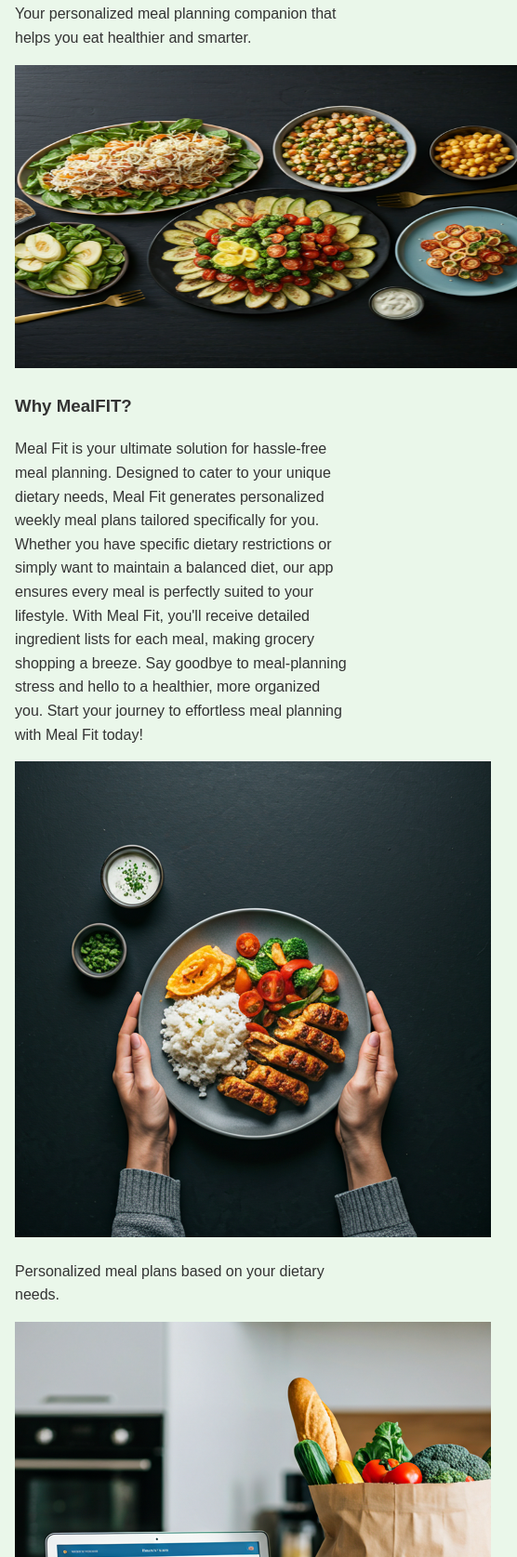
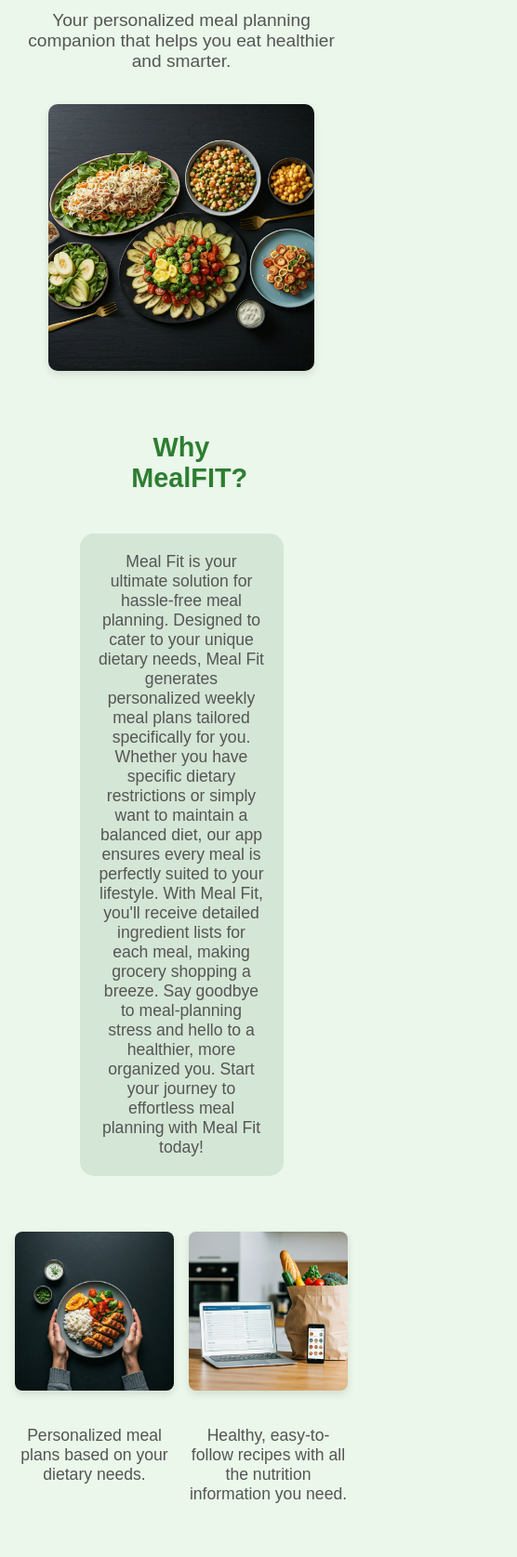
Before and after one commit to AlliVictor/COMP-3504-Project-Meal-Fit, a website: page index.html in a window 390 px wide. Shown: the part 325-2000 px from the top of the page at 93% size, 556 px wide, since content can reach past the window. Drawn offline with Linux system fonts and the light colour scheme.

Commit message:
Readding Home page Css Complete

```diff
--- a/scripts/mealapp.js
+++ b/scripts/mealapp.js
@@ -224,8 +224,6 @@ document.addEventListener('DOMContentLoaded', () => {
             value: meal[nutrient.field] || 'N/A' // Use 'N/A' if the nutrient name is missing
         }));
     }
-
-
 
     // Users Page
     function renderUsers() {
--- a/styles/main.css
+++ b/styles/main.css
@@ -5,24 +5,13 @@ body {
     padding: 0;
     background-color: #eaf7ea; /* Soft green background */
     color: #333;
-    line-height: 1.6;
-}
-
-/* Center non-meal pages */
-main.centered-content {
-    display: flex;
-    justify-content: center;
-    align-items: center;
-    min-height: calc(100vh - 120px); /* Adjust for header height */
-    text-align: center;
-    flex-direction: column;
 }
 
 /* Header Styling */
 header {
     background-color: #2e7d32; /* Dark green */
     color: #fff;
-    padding: 1em;
+    padding: 1.5em;
     text-align: center;
     box-shadow: 0 4px 8px rgba(0, 0, 0, 0.2);
 }
@@ -54,15 +43,118 @@ nav button:hover {
     transform: scale(1.05); /* Subtle scaling effect */
 }
 
-/* Main Content */
+/* Main Content Styling */
 main {
     padding: 2em 1em;
+}
+
+.intro {
+    text-align: center;
+    margin-bottom: 2em;
+    padding-bottom: 30px;
+}
+
+.intro h2 {
+    font-size: 2em;
+    color: #2e7d32;
+}
+
+.intro p {
+    font-size: 1.2em;
+    color: #555;
+}
+
+.intro-image {
+    max-width: 80%;
+    height: auto;
+    margin-top: 1em;
+    border-radius: 10px;
+    box-shadow: 0px 4px 8px rgba(0, 0, 0, 0.1);
+}
+
+/* Features Section */
+.features {
+    display: flex;
+    justify-content: center;
+    align-items: center;
+    gap: 30px;
+    margin-bottom: 3em;
+    padding-top: 60px;
+}
+
+.whymealfit {
+    font-size: 1.8em;
+    text-align: center;
+    width: 30%;
+    margin: 0 auto; /* Centers the element horizontally */
+    margin-bottom: 1.5em;
+    color: #2e7d32;
+}
+
+.feature-item {
+    width: 30%;
+    text-align: center;
+}
+
+.feature-container {
+    display: flex;
+    justify-content: center;
+    align-items: flex-start;
+    gap: 1em;
+}
+
+.feature-image {
+    width: 100%;
+    height: auto;
+    border-radius: 8px;
+    box-shadow: 0px 4px 8px rgba(0, 0, 0, 0.1);
+    margin-bottom: 1em;
+}
+
+.feature-item p {
+    font-size: 1.1em;
+    color: #555;
+}
+
+.homepagedescription {
+    width: 50%;
+    font-size: 1.1em;
+    color: #555;
+    border: 0px solid #006400; /* Thick, dark green border */
+    border-radius: 15px; /* Rounds the corners */
+    background-color: #d4e6d5; /* Softer green background */
+    margin: 0 auto; /* Centers the block element horizontally */
+    text-align: center; /* Centers text inside the container */
+    padding: 20px; /* Adds padding inside the container */
+}
+
+.homepagedescription p {
+    width: 30%; /* Set the width of the paragraph */
+    margin: 0 auto; /* Centers the paragraph inside the container */
+}
+
+
+/* Responsive Design */
+@media (max-width: 768px) {
+    .features {
+        flex-direction: column;
+        align-items: center;
+    }
+
+    .feature-item {
+        width: 70%;
+        margin-bottom: 2em;
+    }
+
+    .intro-image {
+        width: 100%;
+    }
 }
 
 /* Form Elements */
 form input, form select, form button {
     display: block;
-    margin: 10px auto;
+    margin: 10px 0;
     padding: 0.5em;
     font-size: 1em;
     border: 1px solid #ccc;
@@ -114,12 +206,12 @@ form input, form select, form button {
 
 /* Meal List Items */
 #mealPlanList li {
-    list-style-type: none ;
     margin: 10px;
     padding: 15px;
     background-color: #e8f5e9; /* Very light green */
     border: 1px solid #c8e6c9;
     border-radius: 8px;
+     list-style-type: none;
     transition: background-color 0.3s ease, transform 0.2s ease;
     cursor: pointer;
 }
@@ -236,34 +328,40 @@ form input, form select, form button {
     box-shadow: 0 4px 8px rgba(0, 0, 0, 0.1); /* Add shadow for a subtle elevation effect */
 }
 
+/* Table header styling */
+#mealsTable thead {
+    background-color: #4CAF50; /* Green theme for header */
+    color: white;
+}
+
 #mealsTable th, #mealsTable td {
     padding: 12px 20px; /* Padding inside cells */
     text-align: left; /* Align text to the left */
     border: 1px solid #ddd; /* Light border around cells */
 }
 
+/* Table rows styling */
 #mealsTable tr:nth-child(even) {
     background-color: #f9f9f9; /* Light gray for alternating rows */
+}
+
+#mealsTable tr:nth-child(odd) {
+    background-color: #fff; /* White for odd rows */
 }
 
 #mealsTable tr:hover {
     background-color: #f1f1f1; /* Light hover effect */
 }
 
-/* Close Button */
-#closeMealDetails {
-    margin-top: 20px;
-    padding: 10px 15px;
-    background-color: #d32f2f; /* Red */
-    color: white;
-    border: none;
-    border-radius: 4px;
-    cursor: pointer;
-    font-size: 16px;
-    font-weight: bold;
-    transition: background-color 0.3s;
+/* Header row bold */
+#mealsTable th {
+    color: #90EE90; /* Light Green */
+       font-weight: bold; /* Keep bold text */
+       font-family: Arial, sans-serif; /* Ensure consistent font */
+       text-align: left; /* Align header text to the left */
 }
 
-#closeMealDetails:hover {
-    background-color: #b71c1c; /* Darker red */
+/* Table container to handle horizontal padding */
+#mealsTableContainer {
+    padding: 0 20px; /* Add padding to left and right */
 }
```
